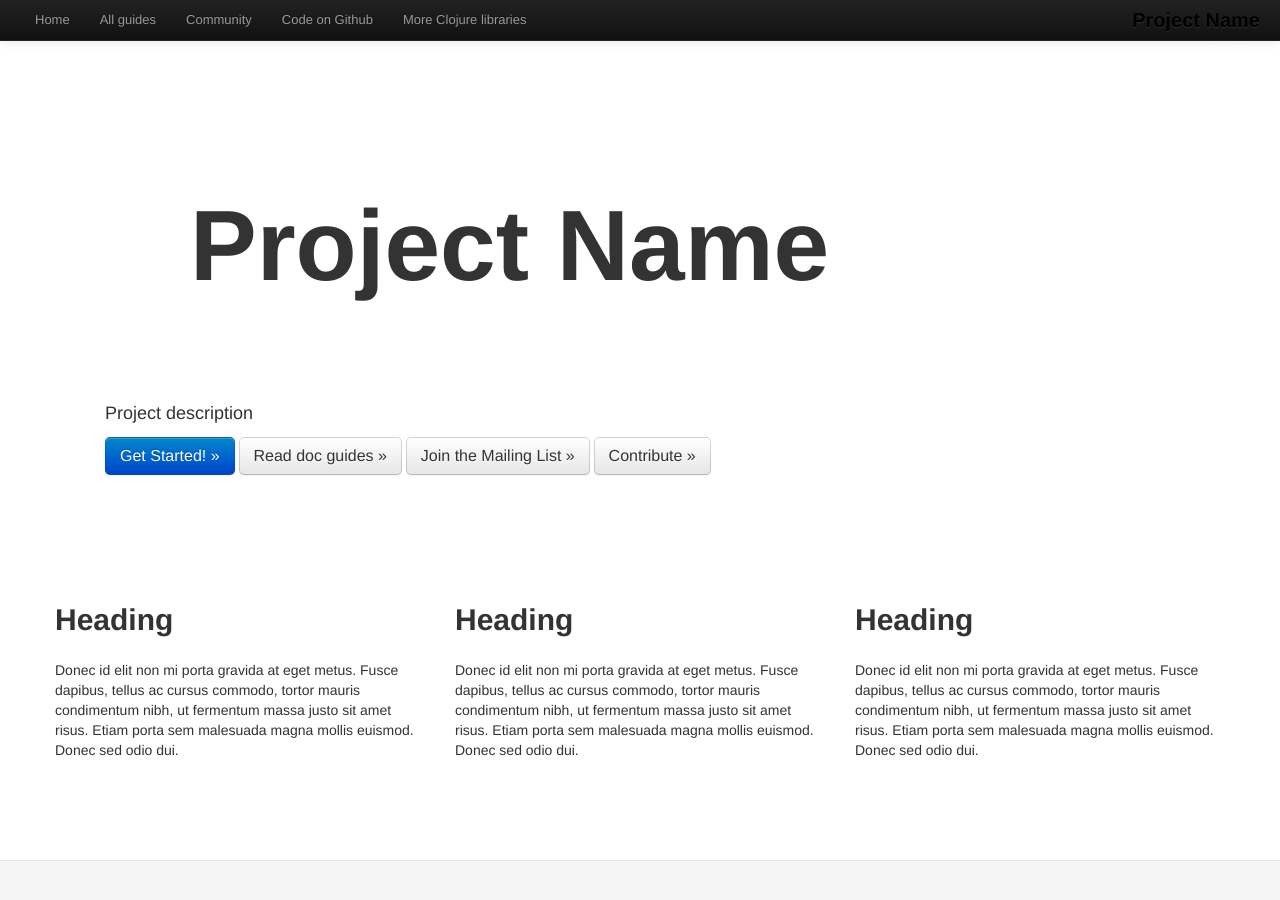
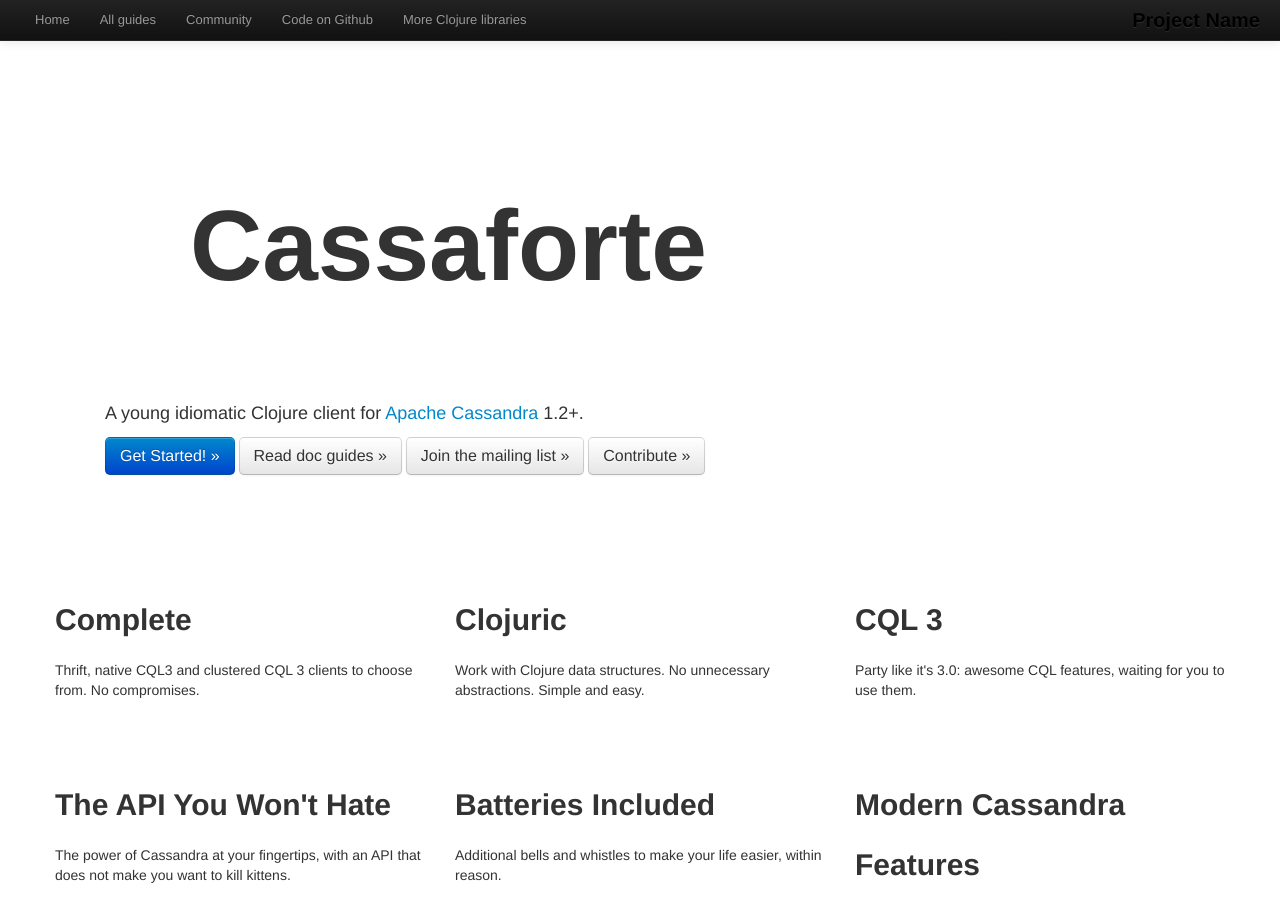
Before and after one commit to clojurewerkz/cassaforte.docs, a Jekyll site: the page built from index.html, in a window 1280 px wide and 900 px high. Built offline with Jekyll 4.4.1, drawn with Linux system fonts in a browser that asks for light colours; some web fonts are replaced; Markdown is read by kramdown in place of the engine named in the settings; some of the changed text lies outside the part shown.

Commit message:
Initial home page version

```diff
--- a/index.html
+++ b/index.html
@@ -1,31 +1,47 @@
 ---
-title: Title
+title: Cassaforte, a young idiomatic Clojure client for Apache Cassandra
 layout: default
 ---
 <div class='headline'>
   <div class='logo'>
-    <h1>Project Name</h1>
+    <h1>Cassaforte</h1>
   </div>
   <div class='clear' style=''></div>
   <p style=''>
-    Project description
+    A young idiomatic Clojure client for <a href="http://cassandra.apache.org">Apache Cassandra</a> 1.2+.
   </p>
   <a class='btn btn-primary btn-large' href='/articles/getting_started.html'>Get Started! »</a>
   <a class="btn btn-large" href="/articles/guides.html">Read doc guides »</a>
-  <a class='btn btn-large' href=''>Join the Mailing List »</a>
-  <a class='btn btn-large' href=''>Contribute »</a>
+  <a class='btn btn-large' href='https://groups.google.com/forum/?fromgroups#!forum/clojure-cassandra'>Join the mailing list »</a>
+  <a class='btn btn-large' href='https://github.com/clojurewerkz/cassaforte'>Contribute »</a>
 </div>
 <div class='row-fluid'>
   <div class='span4'>
-    <h2>Heading</h2>
-    <p>Donec id elit non mi porta gravida at eget metus. Fusce dapibus, tellus ac cursus commodo, tortor mauris condimentum nibh, ut fermentum massa justo sit amet risus. Etiam porta sem malesuada magna mollis euismod. Donec sed odio dui.</p>
+    <h2>Complete</h2>
+    <p>Thrift, native CQL3 and clustered CQL 3 clients to choose from. No compromises.</p>
   </div>
   <div class='span4'>
-    <h2>Heading</h2>
-    <p>Donec id elit non mi porta gravida at eget metus. Fusce dapibus, tellus ac cursus commodo, tortor mauris condimentum nibh, ut fermentum massa justo sit amet risus. Etiam porta sem malesuada magna mollis euismod. Donec sed odio dui.</p>
+    <h2>Clojuric</h2>
+    <p>Work with Clojure data structures. No unnecessary abstractions. Simple and easy.</p>
   </div>
   <div class='span4'>
-    <h2>Heading</h2>
-    <p>Donec id elit non mi porta gravida at eget metus. Fusce dapibus, tellus ac cursus commodo, tortor mauris condimentum nibh, ut fermentum massa justo sit amet risus. Etiam porta sem malesuada magna mollis euismod. Donec sed odio dui.</p>
+    <h2>CQL 3</h2>
+    <p>Party like it's 3.0: awesome CQL features, waiting for you to use them.</p>
   </div>
 </div>
+
+<div class='row-fluid'>
+  <div class='span4'>
+    <h2>The API You Won't Hate</h2>
+    <p>The power of Cassandra at your fingertips, with an API that does not make you
+      want to kill kittens.</p>
+  </div>
+  <div class='span4'>
+    <h2>Batteries Included</h2>
+    <p>Additional bells and whistles to make your life easier, within reason.</p>
+  </div>
+  <div class='span4'>
+    <h2>Modern Cassandra Features</h2>
+    <p>Utilize features like lists, sets, maps, composite keys, indexing, and range queries.</p>
+  </div>
+</div>
```
